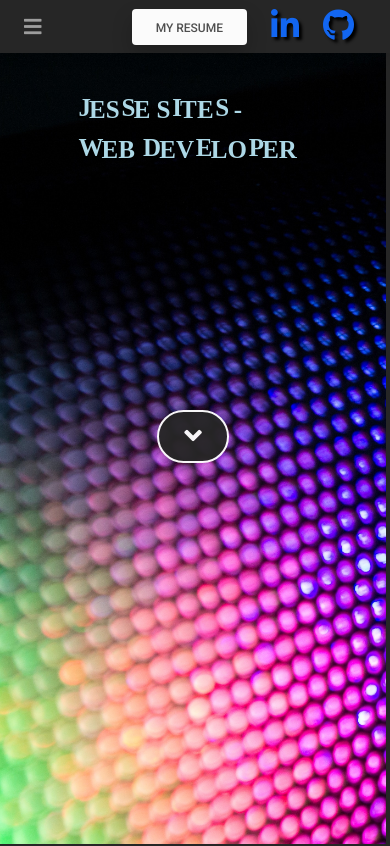
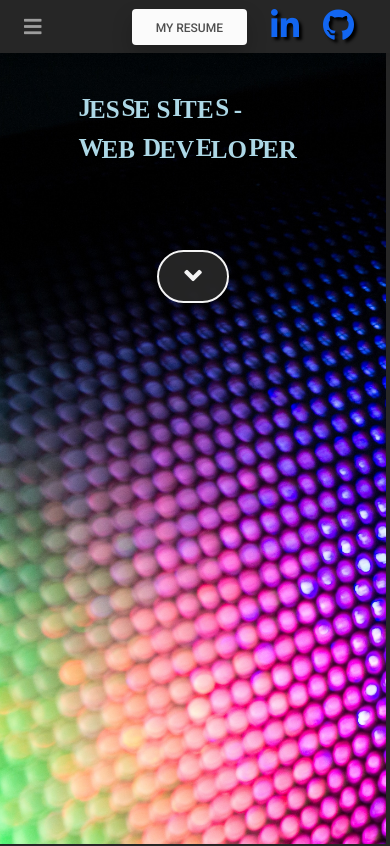
Before and after one commit to jesse318s/jesse-sites, a React (Create React App) app: page / in a window 390 px wide. Shown: the top 846 px of the page. Built offline with nearby package versions, Linux system fonts and the light colour scheme.

Commit message:
improved media queries - class selector name

```diff
--- a/src/App.scss
+++ b/src/App.scss
@@ -81,7 +81,7 @@
     right: 60px;
   }
 
-  .down_button {
+  .blink {
     position: relative;
     bottom: 160px;
   }
```
